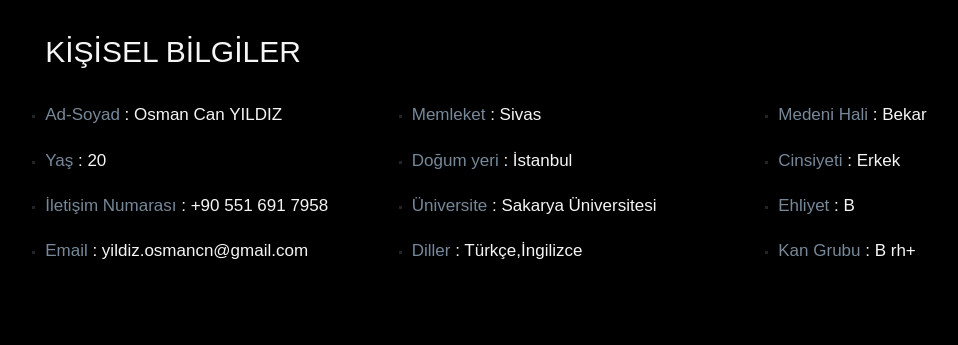
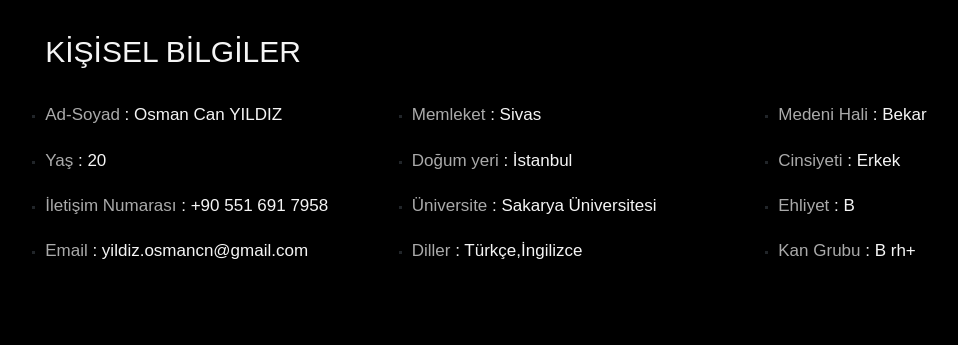
Before and after one commit to osmancanyildiz/osmancanyildiz.github.io, a PHP site: page /ozgecmis.html in a window 1280 px wide. Shown: the part 138-483 px from the top of the page, without its empty margins (55-1013 px from the left). Run offline with PHP 8.4, Linux system fonts and the light colour scheme.

Commit message:
style düzenleme

```diff
--- a/styles/style.css
+++ b/styles/style.css
@@ -207,6 +207,7 @@ section {
     gap: 2rem;
 
     .bilgilerim {
+      list-style: none;
       flex: 1 1 42rem;
       h2 {
         font-size: 3rem;
@@ -230,7 +231,7 @@ section {
             font-weight: normal;
 
             span {
-              color: lightslategray;
+              color: #aaa;
               font-weight: lighter;
             }
           }
```
